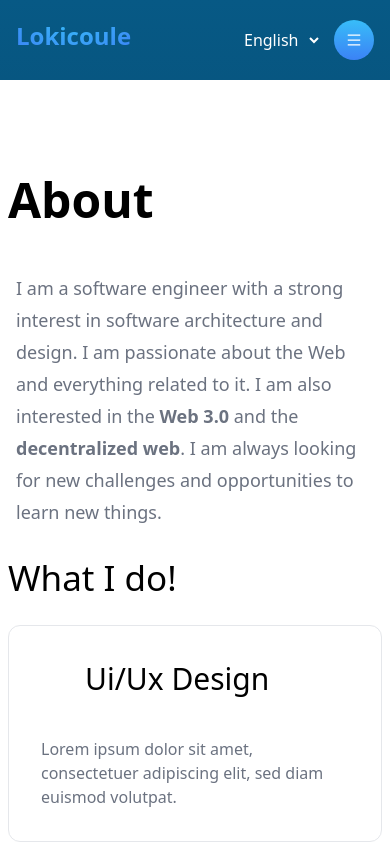
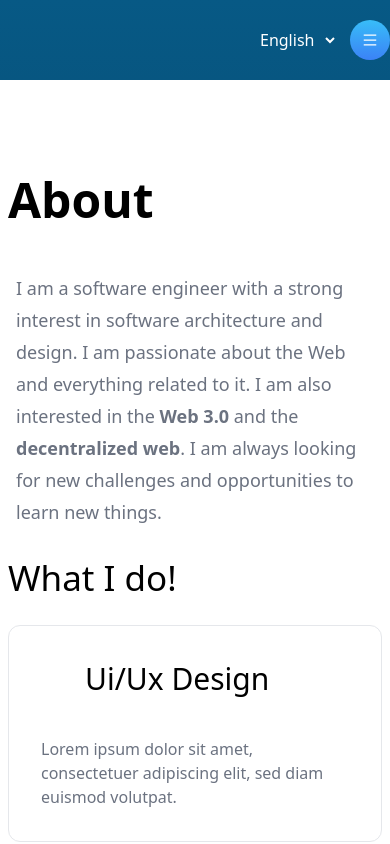
Before and after one commit to Lokicoule/portfolio, a React (Vite) app: page /en in a window 390 px wide. Shown: the top 844 px of the page. Built offline with nearby package versions, Linux system fonts and the light colour scheme; some icons are missing.

Commit message:
style: improve header by hidding instead of using invisible mobile menu

```diff
--- a/src/shared/components/header/Header.tsx
+++ b/src/shared/components/header/Header.tsx
@@ -9,18 +9,13 @@ import ModeSelector from "../mode/Mode";
 
 const Header = () => {
   return (
-    <header className="container w-full bg-transparent  flex justify-between py-5 lg:px-0 lg:pt-[50px]">
-      <div className="w-full flex justify-between px-4">
-        <a href="/">
-          <h1 className="text-2xl bg-[radial-gradient(ellipse_at_top,_var(--tw-gradient-stops))] from-sky-400 to-blue-500 inline-block text-transparent bg-clip-text font-bold hover:brightness-125 transition-all duration-300 ease-in-out">
-            Lokicoule
-          </h1>
-        </a>
-        <div className="flex items-center">
+    <header className="container w-full bg-transparent flex justify-end py-5 lg:px-0 lg:pt-[50px]">
+      <div className="flex items-center justify-end w-full">
+        <div className="space-x-5 flex items-center">
+          <Lang controller={langController} presenter={langPresenter} />
           <ModeSelector controller={modeController} />
-          <Lang controller={langController} presenter={langPresenter} />
-          <MobileMenu />
         </div>
+        <MobileMenu />
       </div>
     </header>
   );
--- a/src/shared/components/menu/MobileMenu.tsx
+++ b/src/shared/components/menu/MobileMenu.tsx
@@ -12,21 +12,13 @@ const MobileMenu: React.FC = () => {
 
   return (
     <>
-      {!open ? (
-        <button
-          className="lg:opacity-0 lg:invisible visible opacity-100  bg-sky-to-blue w-[40px] h-[40px] rounded-full flex justify-center cursor-pointer items-center text-white dark:text-white text-3xl ml-3 p-3"
-          onClick={toggleMenu}
-        >
-          <AiOutlineMenu />
-        </button>
-      ) : (
-        <button
-          className="lg:opacity-0 cursor-pointer lg:invisible visible opacity-100  bg-sky-to-blue w-[40px] h-[40px] rounded-full flex justify-center items-center text-white text-3xl ml-3 p-3"
-          onClick={toggleMenu}
-        >
-          <AiOutlineClose />
-        </button>
-      )}
+      <button
+        className="lg:opacity-0 lg:hidden visible opacity-100  bg-sky-to-blue w-[40px] h-[40px] rounded-full flex justify-center cursor-pointer items-center text-white dark:text-white text-3xl ml-3 p-3"
+        onClick={toggleMenu}
+      >
+        {open ? <AiOutlineClose /> : <AiOutlineMenu />}
+      </button>
+
       <nav className={`${open ? "block lg:hidden" : "hidden"}`}>
         <ul
           className={`${
```
